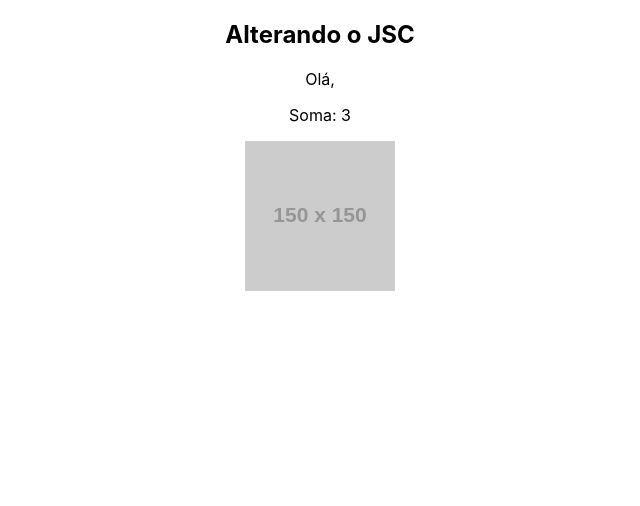
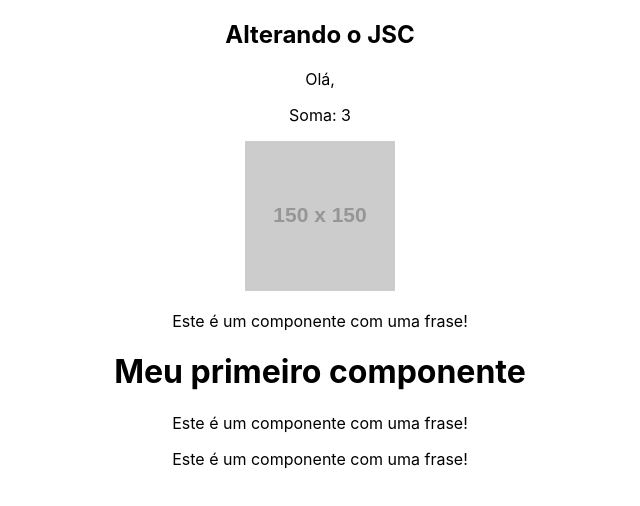
Before and after one commit to LeonardoDuarteBonafe/course-reactjs-yt-hora-de-codar, a React (Create React App) app: page / in a window 1280 px wide. Shown: the top 506 px of the page, without its empty margins (320-960 px from the left). Built offline with nearby package versions, Linux system fonts and the light colour scheme.

Commit message:
Aula 4 - Criando components

```diff
--- a/src/App.js
+++ b/src/App.js
@@ -1,5 +1,6 @@
 import logo from './logo.svg';
 import './App.css';
+import HelloWorld from './components/HelloWorld';
 
 function App() {
   const name = 'Matheus'
@@ -18,6 +19,7 @@
       <p>Olá, {newName}</p>
       <p>Soma: {sum(1,2)}</p>
       <img src={url} alt="Minha Imagem"/>
+      <HelloWorld/>
     </div>
   );
 }
--- /dev/null
+++ b/src/components/Frase.js
@@ -0,0 +1,10 @@
+function Frase(){
+    return(
+        <div>
+            <p>Este é um componente com uma frase!</p>
+        </div>
+
+    )
+}
+
+export default Frase
--- /dev/null
+++ b/src/components/HelloWorld.js
@@ -0,0 +1,16 @@
+import Frase from './Frase'
+
+function HelloWorld(){
+
+    return (
+        <div>
+            <Frase/>
+            <h1>Meu primeiro componente</h1>
+            <Frase/>
+            <Frase/>
+        </div>
+    )
+
+}
+
+export default HelloWorld
```
